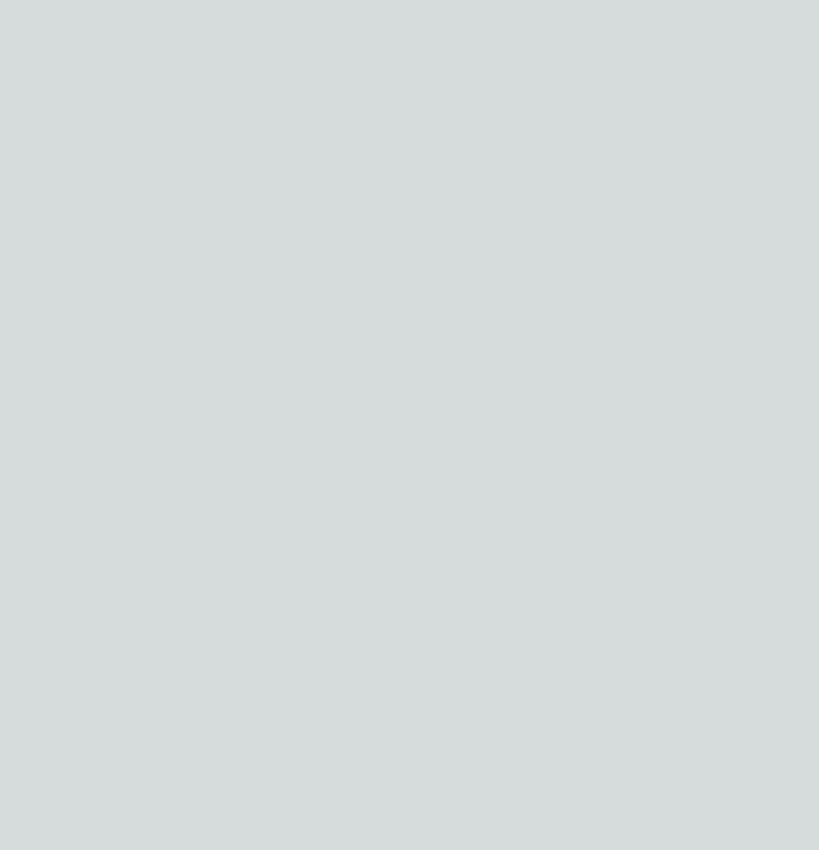
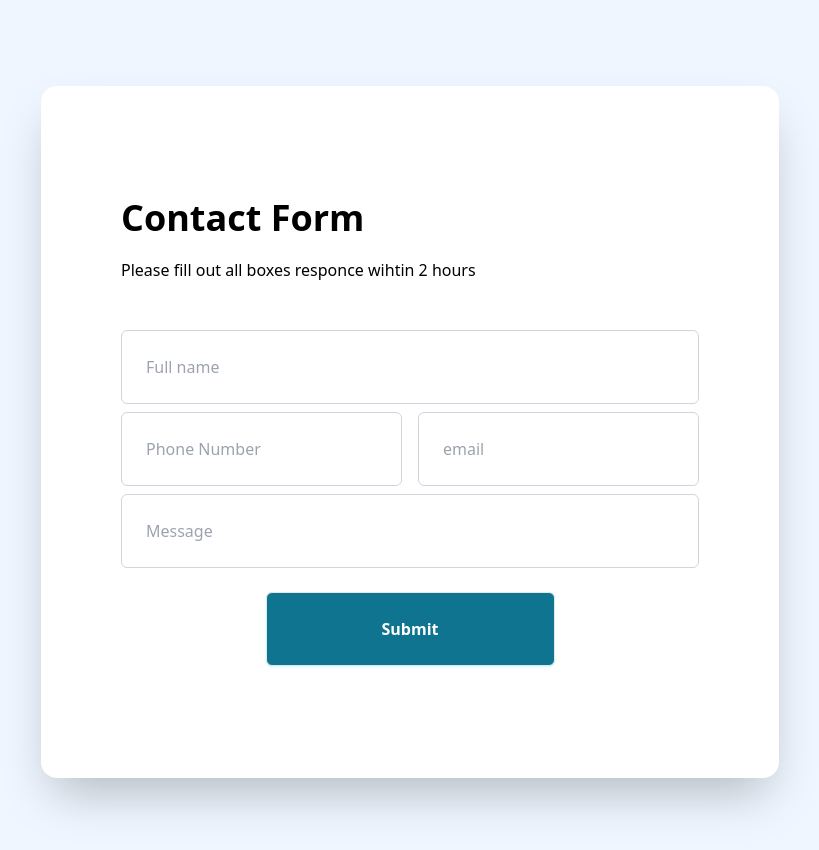
Before and after one commit to Icvza/capstone, a Next.js app: page /subscribe in a window 1280 px wide. Shown: the top 850 px of the page, without its empty margins (230-1049 px from the left). Before the commit the page ends 800 px from the top, so only its background shows below. Built offline with nearby package versions, Linux system fonts and the light colour scheme.

Commit message:
starting template

```diff
--- a/pages/subscribe.tsx
+++ b/pages/subscribe.tsx
@@ -1,5 +1,43 @@
 
+function Subscribe() {
 
-export default function Subscribe () {
-    console.log('hit ')
+    return (
+        <>
+            <div className="py-8 bg-blue-50" id="contactForm">
+                <div className="flex items-center py-8 justify-center min-h-screen bg-blue-50">
+                    <div className="relative flex flex-col py-8 space-y-10 bg-white shadow-2xl rounded-2xl md:flex-col space-y-0 md:m-0">
+                        <div className="p-6 md:p-20">
+                            <h2 className="mb-5 text-4xl font-bold"> Contact Form </h2>
+                            <p className="max-w-sm mb-12 font-sans font-light text-gray-60"> Please fill out all boxes responce wihtin 2 hours </p>
+                            <form action="">
+                                <input
+                                    className="w-full p-6 border  border-gray-300 rounded-md placeholder placeholder:font-light"
+                                    placeholder="Full name" type="text" required />
+                                <div className="flex flex-col md:flex-row">
+                                    <input
+                                        className="w-full p-6 border mt-2 md:mr-2 border-gray-300 rounded-md placeholder placeholder:font-light md:w-auto"
+                                        placeholder="Phone Number" type="number" minlength="10" maxlength="10" required />
+                                    <input
+                                        className="w-full p-6  mt-2 md:ml-2 border  border-gray-300 rounded-md placeholder placeholder:font-light md:w-auto"
+                                        placeholder="email" type="email" id="email" name="email" required />
+                                </div>
+                                <div className="2-full">
+                                    <input
+                                        className="w-full p-6 mt-2 border border-gray-300 rounded-md placeholder placeholder:font-light "
+                                        placeholder="Message" type="text" required />
+                                </div>
+                                <div className="flex flex-col items-center justify-center mt-6 space-y-6 md:flex-row md:space-y-0">
+                                    <button className="w-1/2  flex justify-center items-center p-6 space-x-4 font-sans font-bold text-white rounded-md shadow-lg px-9 bg-cyan-700 shadow-cyan-100 hover:bg-opacity-909 shadow-sm hover:shadow-lg border transition hover:-translate-y-0.5 duration-150 ">
+                                        <span>Submit</span>
+                                    </button>
+                                </div>
+                            </form>
+                        </div>
+                    </div>
+                </div>
+            </div>
+        </>
+    )
 }
+
+export default Subscribe
```
